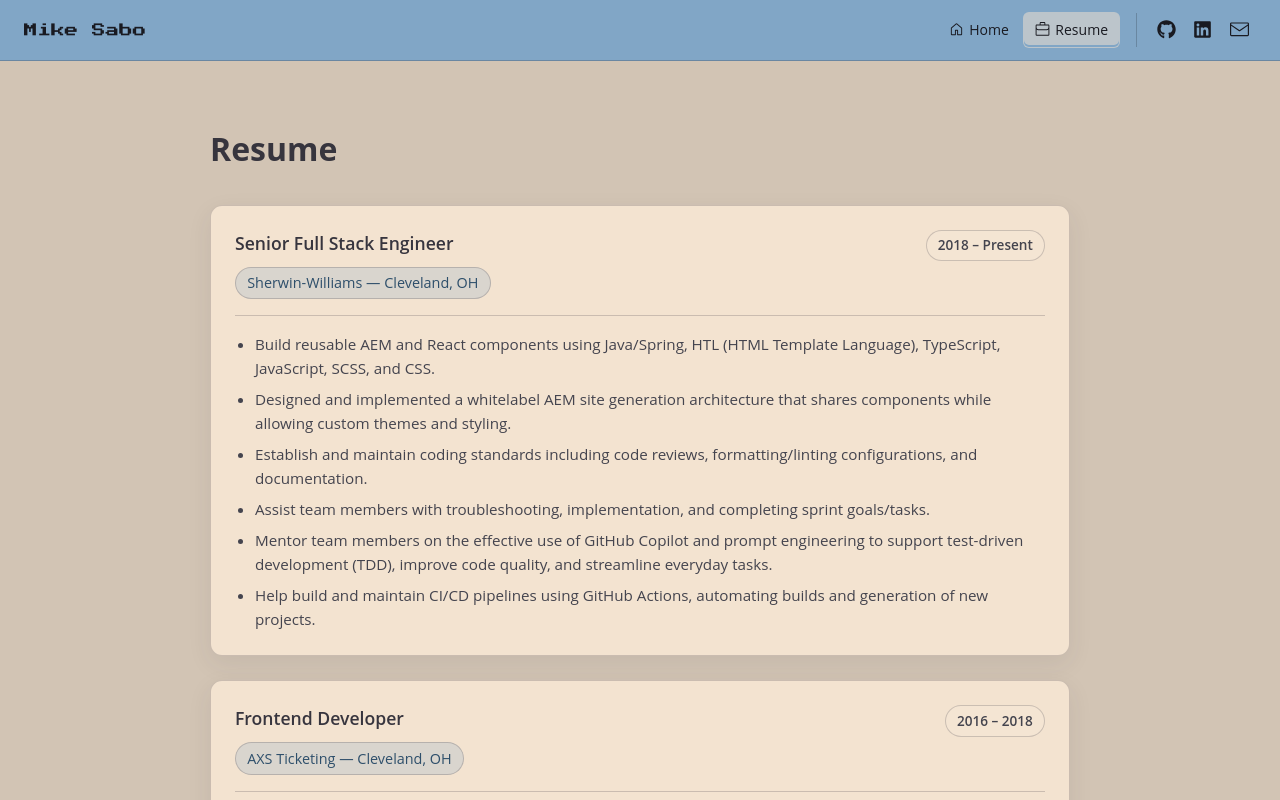
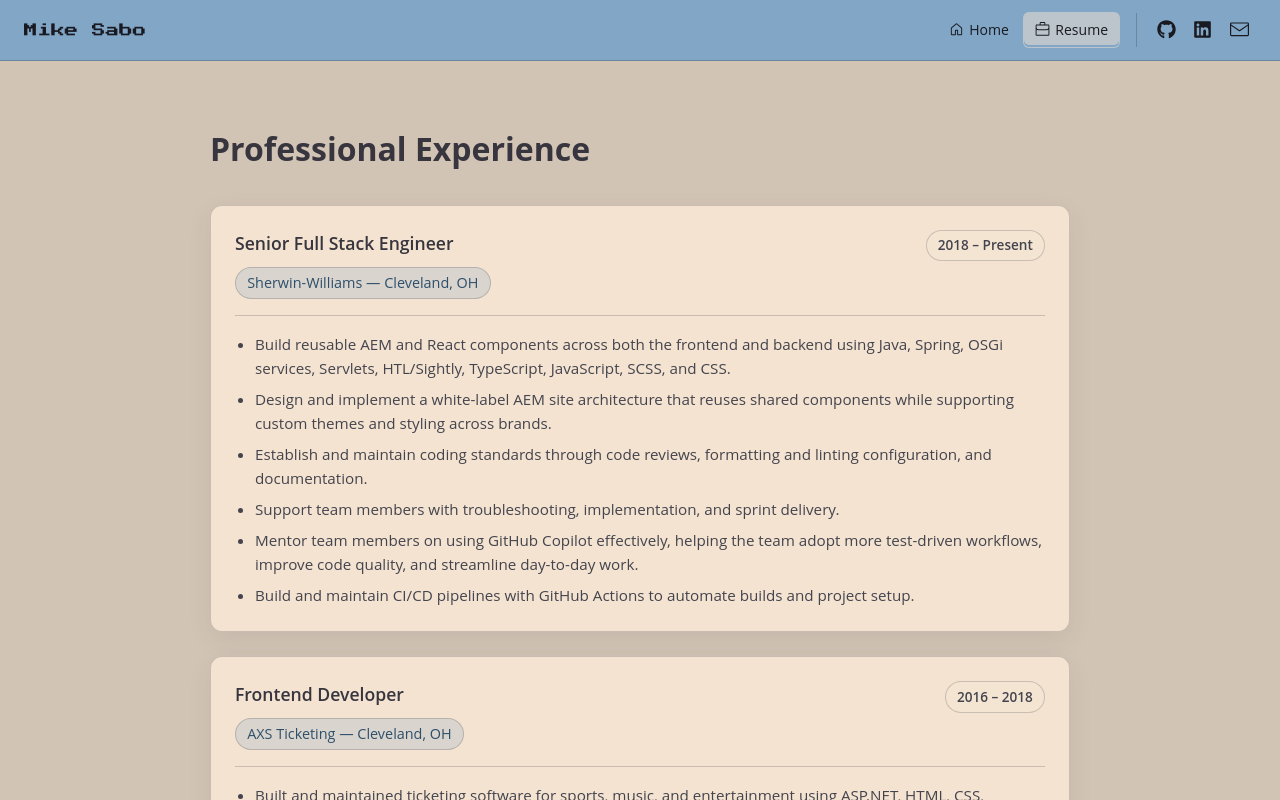
Before and after one commit to mike-sabo/mikesabo.dev, a React (Vite) app: page /resume in a window 1280 px wide. Shown: the top 800 px of the page. Built offline with nearby package versions, Linux system fonts and the light colour scheme.

Commit message:
feat: enhance job descriptions in Experience component and update heading to Professional Experience

```diff
--- a/src/components/Experience/Experience.tsx
+++ b/src/components/Experience/Experience.tsx
@@ -7,12 +7,12 @@
     location: "Cleveland, OH",
     period: "2018 – Present",
     bullets: [
-      "Build reusable AEM and React components using Java/Spring, HTL (HTML Template Language), TypeScript, JavaScript, SCSS, and CSS.",
-      "Designed and implemented a whitelabel AEM site generation architecture that shares components while allowing custom themes and styling.",
-      "Establish and maintain coding standards including code reviews, formatting/linting configurations, and documentation.",
-      "Assist team members with troubleshooting, implementation, and completing sprint goals/tasks.",
-      "Mentor team members on the effective use of GitHub Copilot and prompt engineering to support test-driven development (TDD), improve code quality, and streamline everyday tasks.",
-      "Help build and maintain CI/CD pipelines using GitHub Actions, automating builds and generation of new projects.",
+      "Build reusable AEM and React components across both the frontend and backend using Java, Spring, OSGi services, Servlets, HTL/Sightly, TypeScript, JavaScript, SCSS, and CSS.",
+      "Design and implement a white-label AEM site architecture that reuses shared components while supporting custom themes and styling across brands.",
+      "Establish and maintain coding standards through code reviews, formatting and linting configuration, and documentation.",
+      "Support team members with troubleshooting, implementation, and sprint delivery.",
+      "Mentor team members on using GitHub Copilot effectively, helping the team adopt more test-driven workflows, improve code quality, and streamline day-to-day work.",
+      "Build and maintain CI/CD pipelines with GitHub Actions to automate builds and project setup.",
     ],
   },
   {
@@ -66,7 +66,7 @@
   return (
     <section id="experience" className={styles.experience}>
       <div className={styles.container}>
-        <h2 className={styles.heading}>Resume</h2>
+        <h2 className={styles.heading}>Professional Experience</h2>
         <div className={styles.timeline}>
           {jobs.map((job) => (
             <div key={`${job.company}-${job.title}`} className={styles.card}>
```
Also changed, not shown: src/components/Home/Home.tsx (+6 -6 lines).
